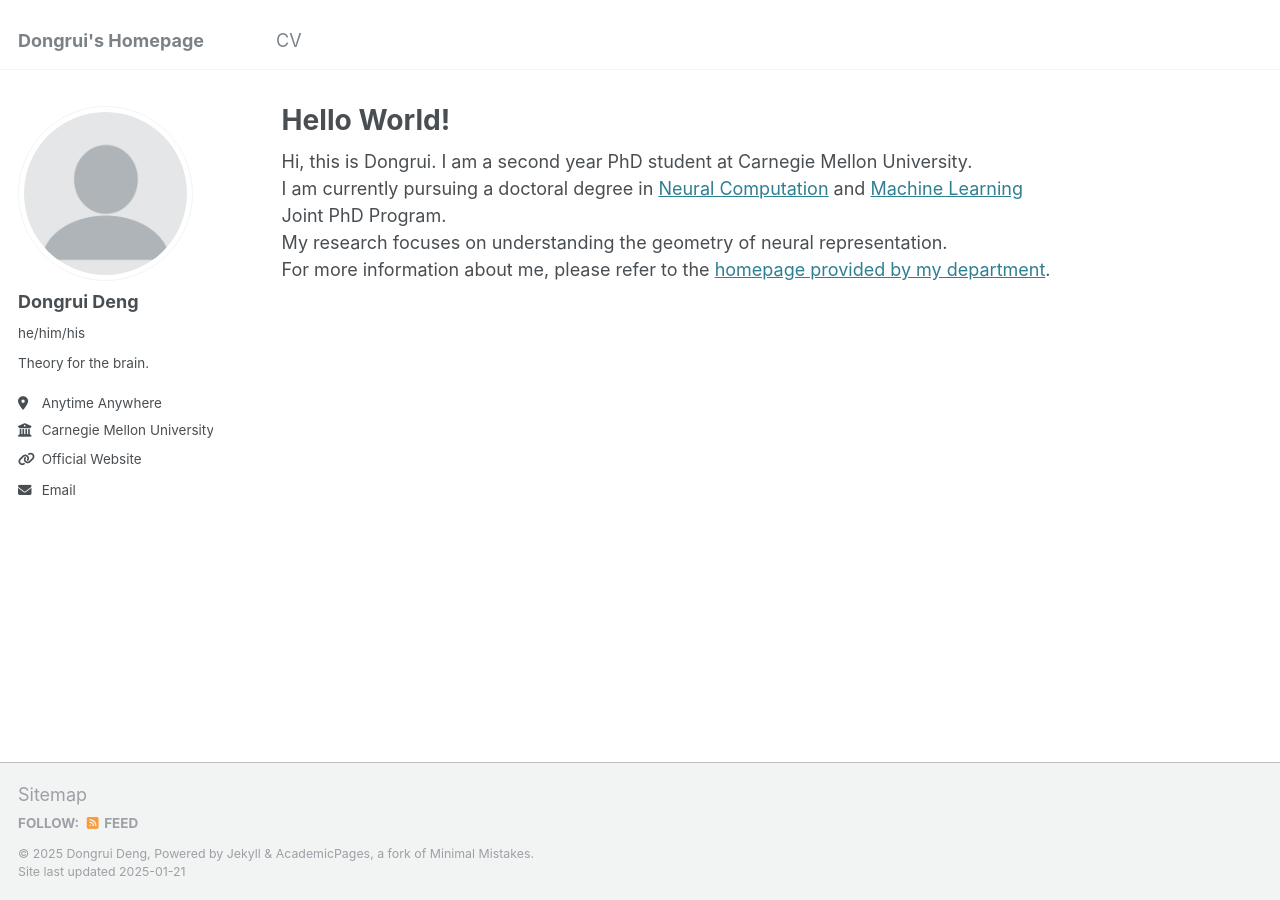
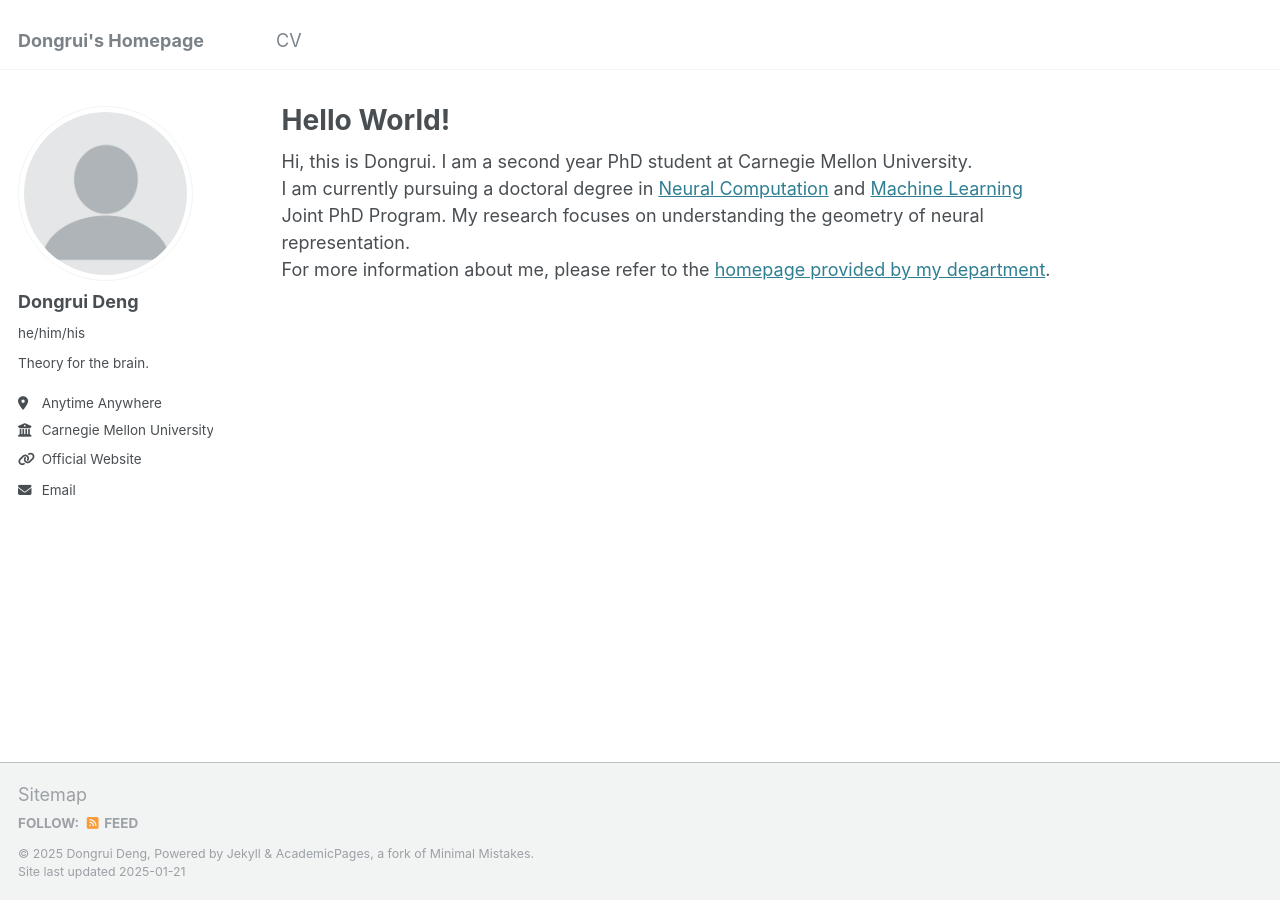
Before and after one commit to dongruid/dongruid.github.io, a Jekyll site: the page built from _pages/about.md, in a window 1280 px wide. Built offline with Jekyll 4.4.1, drawn with Linux system fonts in a browser that asks for light colours.

```diff
--- a/_pages/about.md
+++ b/_pages/about.md
@@ -7,6 +7,6 @@ redirect_from:
   - /about.html
 ---
 Hi, this is Dongrui. I am a second year PhD student at Carnegie Mellon University. \\
-I am currently pursuing a doctoral degree in [Neural Computation](https://www.cmu.edu/ni/index.html) and [Machine Learning](https://www.ml.cmu.edu/) Joint PhD Program. \\
+I am currently pursuing a doctoral degree in [Neural Computation](https://www.cmu.edu/ni/index.html) and [Machine Learning](https://www.ml.cmu.edu/) Joint PhD Program.
 My research focuses on understanding the geometry of neural representation. \\
 For more information about me, please refer to the [homepage provided by my department](https://www.cmu.edu/ni/people/students/pnc/dongruid.html).
```
